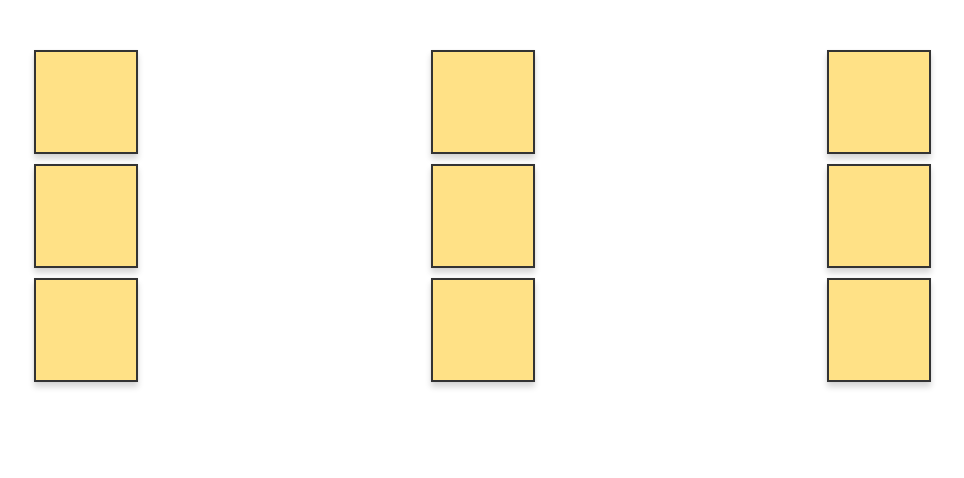
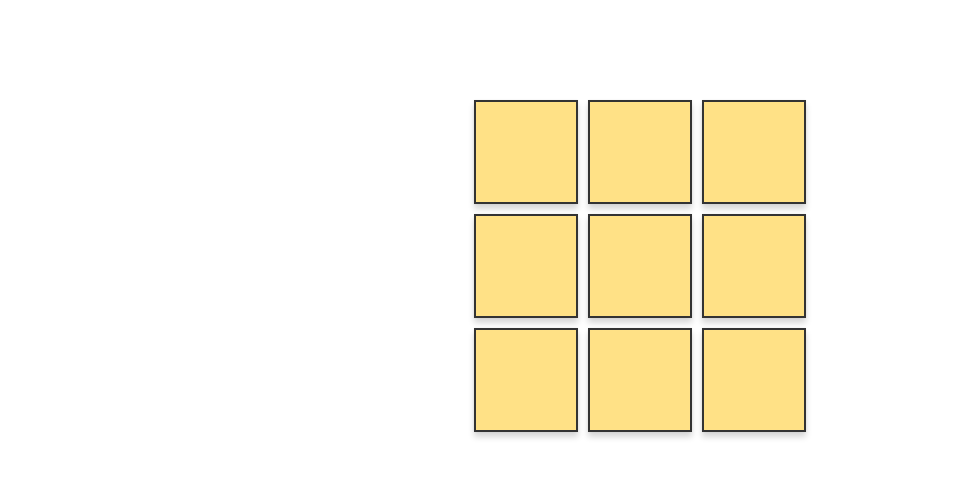
Before and after one commit to devil-1964/ticTacToe, a plain HTML site: page index.html in a window 1280 px wide. Shown: the whole page, without its empty margins (16-980 px from the left). Drawn offline with Linux system fonts and the light colour scheme.

Commit message:
Update mystyle.css
added height and width to container

```diff
--- a/mystyle.css
+++ b/mystyle.css
@@ -9,8 +9,11 @@
         grid-gap: 10px;
         grid-template-columns: repeat(3, 1fr);
         grid-template-rows: repeat(3, 1fr);
-        margin: 0;
-        padding: 0;
+        margin-left: auto;
+        margin-right: auto;
+        margin-top: 50px;
+        height: 300px;
+        width: 300px;
     }
 
     .box {
```
